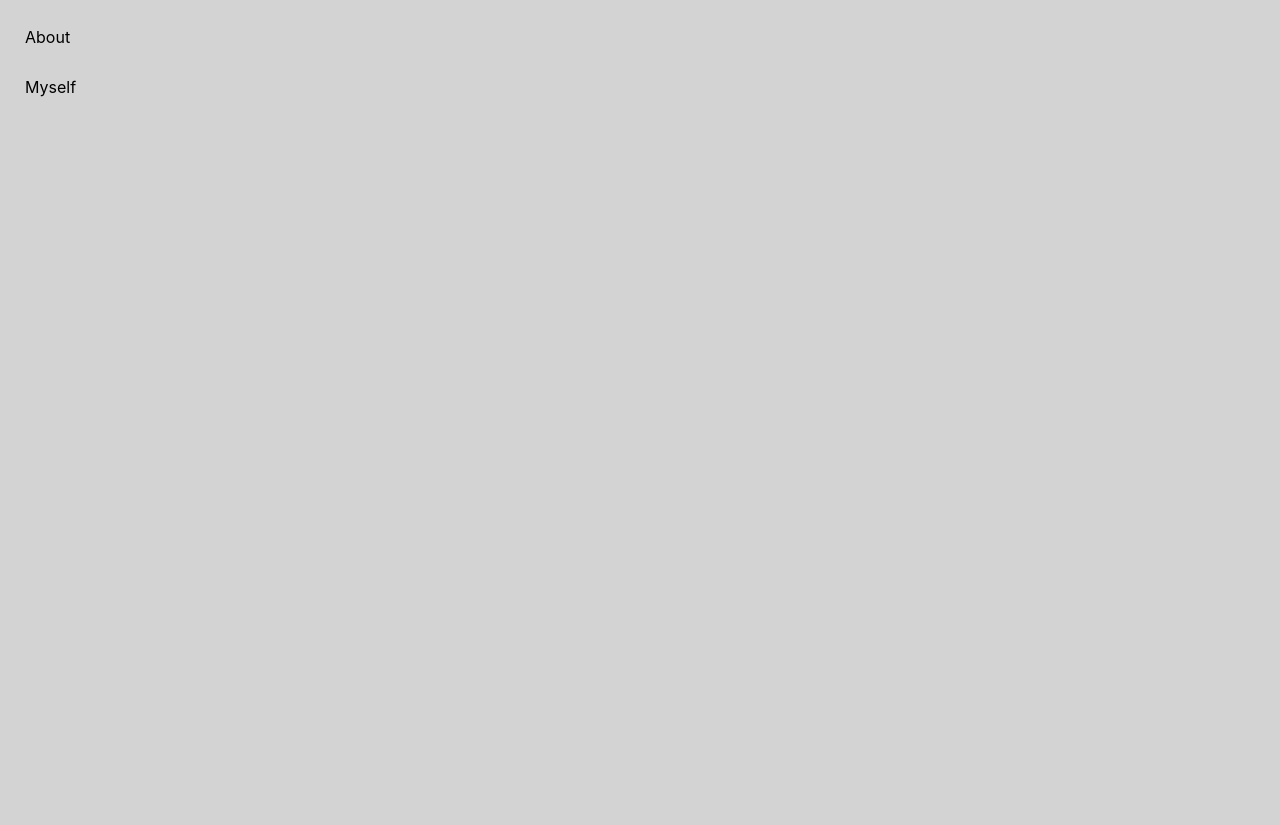
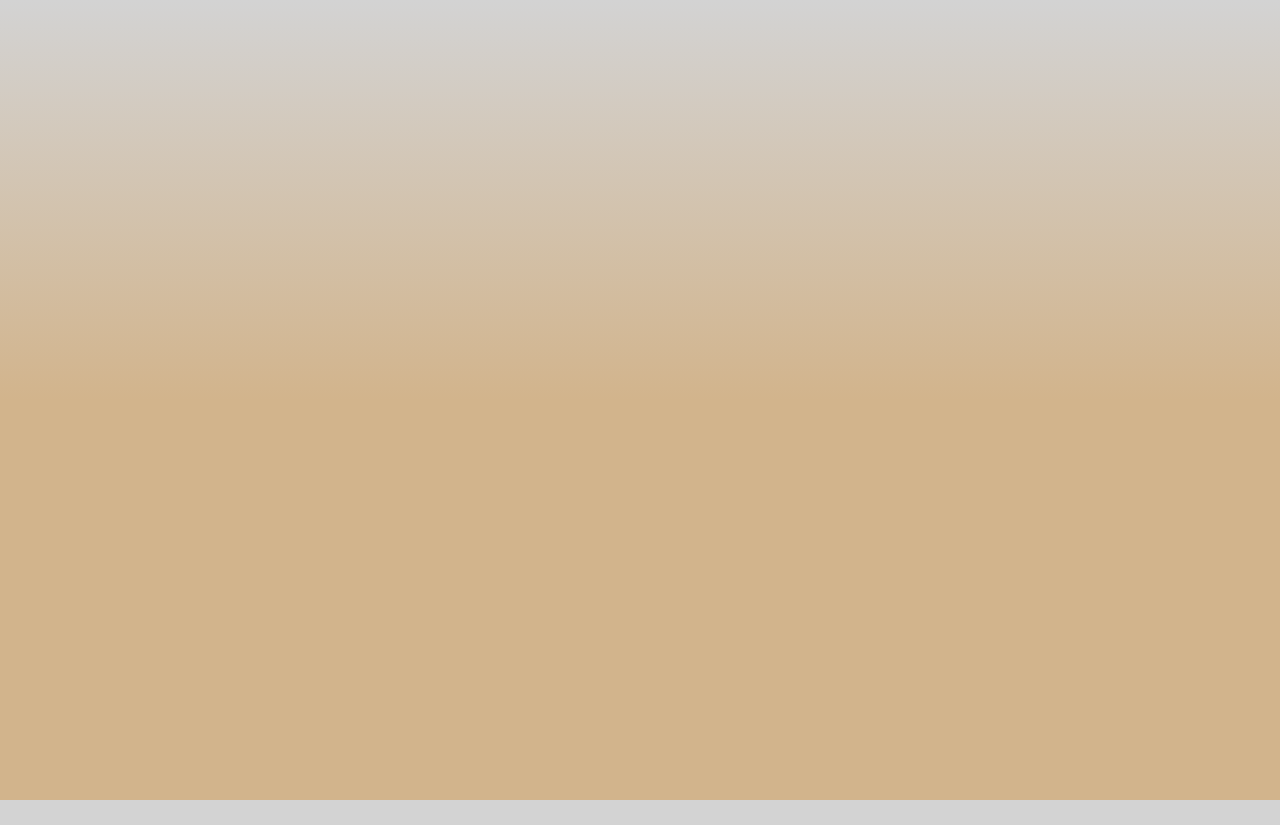
Before and after one commit to aeichman/Portfolio, a React (Create React App) app in the folder portfolio/: page /about in a window 1280 px wide. After the commit the page ends 800 px from the top, so only its background shows below. Built offline with nearby package versions, Linux system fonts and the light colour scheme.

Commit message:
Name Drag Effect

```diff
--- a/portfolio/src/About.js
+++ b/portfolio/src/About.js
@@ -2,10 +2,11 @@ import './App.css';
 
 const About = () => {
     return (
-        <div className='about-wrapper'>
-            <p className='about-head-t'>About</p>
-            <p className='about-head-t'>Myself</p>
-        </div>
+        <>
+        <div className='about-color-fade'></div>
+        <div className='about-wrapper'></div>
+        </>
+
       )
 }
 
--- a/portfolio/src/App.js
+++ b/portfolio/src/App.js
@@ -1,12 +1,13 @@
 import React from 'react';
 import Navbar from './Navbar';
 import HeaderU from './HeaderU';
+import About from './About';
 import './App.css';
 import { Routes, Route, useLocation } from "react-router-dom";
 import { AnimatePresence } from 'framer-motion';
 import {CgMenuRight, CgClose} from "react-icons/cg";
 import { useState, useEffect } from 'react';
-import Hamburger from 'hamburger-react';
+
 
 
 function App() {
@@ -55,6 +56,7 @@ function App() {
         </div>
         <Navbar />
         <HeaderU />
+        <About />
       </div>
     </>
   );
--- a/portfolio/src/HeaderU.js
+++ b/portfolio/src/HeaderU.js
@@ -4,7 +4,7 @@ import { TypeAnimation } from 'react-type-animation';
 import { AiFillGithub, AiFillLinkedin } from "react-icons/ai";
 import Particles from "react-particles";
 import { loadSlim } from "tsparticles-slim";
-import { useEffect, useState } from 'react';
+import { useEffect, useState, useRef } from 'react';
 import { Routes, Route, useLocation } from "react-router-dom";
 import Dubcalendar from './Dubcalendar';
 import Robotarm from './Robotarm';
@@ -13,9 +13,11 @@ import './Nav.css';
 import {Link} from 'react-router-dom';
 import transition from './transition';
 
+
 const HeaderU = () => {
   const [loaded, setLoaded] = useState(false);
   const [waveActive, setWaveActive] = useState(false);
+  const [scrollOffset, setScrollOffset] = useState(0);
   const location = useLocation();
 
   useEffect(() => {
@@ -31,6 +33,31 @@ const HeaderU = () => {
   };
 
   const fontSizeIncrement = 8;
+  const nameRefs = useRef([]);
+
+  useEffect(() => {
+    nameRefs.current = nameRefs.current.slice(0, 5); // Ensure we have a maximum of 5 elements in the array
+
+    const handleScroll = () => {
+      setScrollOffset(window.scrollY);
+    };
+
+    window.addEventListener('scroll', handleScroll);
+
+    return () => {
+      window.removeEventListener('scroll', handleScroll);
+    };
+  }, []);
+
+  useEffect(() => {
+    // Apply the transformation based on the scrollOffset
+    nameRefs.current.forEach((nameRef, index) => {
+      if (nameRef && index >= 0) {
+        const shift = (index + 1) * scrollOffset; // Increase the shift based on the index (+1 to make name2 move)
+        nameRef.style.transform = `translateX(-50%) translateY(-${shift}px)`;
+      }
+    });
+  }, [scrollOffset]);
 
   return (
     <div className='header-wrap'>
@@ -42,10 +69,18 @@ const HeaderU = () => {
         >
           Adam Eichman
         </p>
-                <p className={`name2 ${loaded ? 'animate' : ''} ${waveActive ? 'wave' : ''}`}>Adam Eichman</p>
-                <p className={`name3 ${loaded ? 'animate' : ''} ${waveActive ? 'wave' : ''}`}>Adam Eichman</p>
-                <p className={`name4 ${loaded ? 'animate' : ''} ${waveActive ? 'wave' : ''}`}>Adam Eichman</p>
-                <p className={`name5 ${loaded ? 'animate' : ''} ${waveActive ? 'wave' : ''}`}>Adam Eichman</p>
+        <p className={`name2 ${loaded ? 'animate' : ''} ${waveActive ? 'wave' : ''}`} ref={(el) => (nameRefs.current[0] = el)}>
+          Adam Eichman
+        </p>
+        <p className={`name3 ${loaded ? 'animate' : ''} ${waveActive ? 'wave' : ''}`} ref={(el) => (nameRefs.current[1] = el)}>
+          Adam Eichman
+        </p>
+        <p className={`name4 ${loaded ? 'animate' : ''} ${waveActive ? 'wave' : ''}`} ref={(el) => (nameRefs.current[2] = el)}>
+          Adam Eichman
+        </p>
+        <p className={`name5 ${loaded ? 'animate' : ''} ${waveActive ? 'wave' : ''}`} ref={(el) => (nameRefs.current[3] = el)}>
+          Adam Eichman
+        </p>
       </div>
     </div>
   );
--- a/portfolio/src/index.css
+++ b/portfolio/src/index.css
@@ -1,10 +1,13 @@
 body {
   margin: 0;
+  padding: 0;
   font-family: -apple-system, BlinkMacSystemFont, 'Segoe UI', 'Roboto', 'Oxygen',
     'Ubuntu', 'Cantarell', 'Fira Sans', 'Droid Sans', 'Helvetica Neue',
     sans-serif;
   -webkit-font-smoothing: antialiased;
   -moz-osx-font-smoothing: grayscale;
+  background-color: lightgray;
+  height: auto;
 }
 
 .wrapper {
@@ -169,7 +172,7 @@ input[type="checkbox"] {
   left: 0;
   height: 100%;
   width: 100%;
-  background: linear-gradient(-135deg, #043a64, #db0223, #fa5c14, #fbc23e);
+  background: linear-gradient(-135deg, black, #043a64, #db0223, #fa5c14, #fbc23e);
   clip-path: circle(25px at calc(100% - 45px) 45px);
   transition: all 0.3s ease-in-out;
   opacity: 0;
@@ -261,3 +264,14 @@ input[type="checkbox"] {
     display: none;
   }
 }
+
+
+.about-color-fade {
+  height: 400px;
+  background: linear-gradient(180deg, lightgray, tan);
+}
+
+.about-wrapper {
+  height: 400px;
+  background-color: tan;
+}
```
Lines whose indentation alone changed are shown as unchanged.
